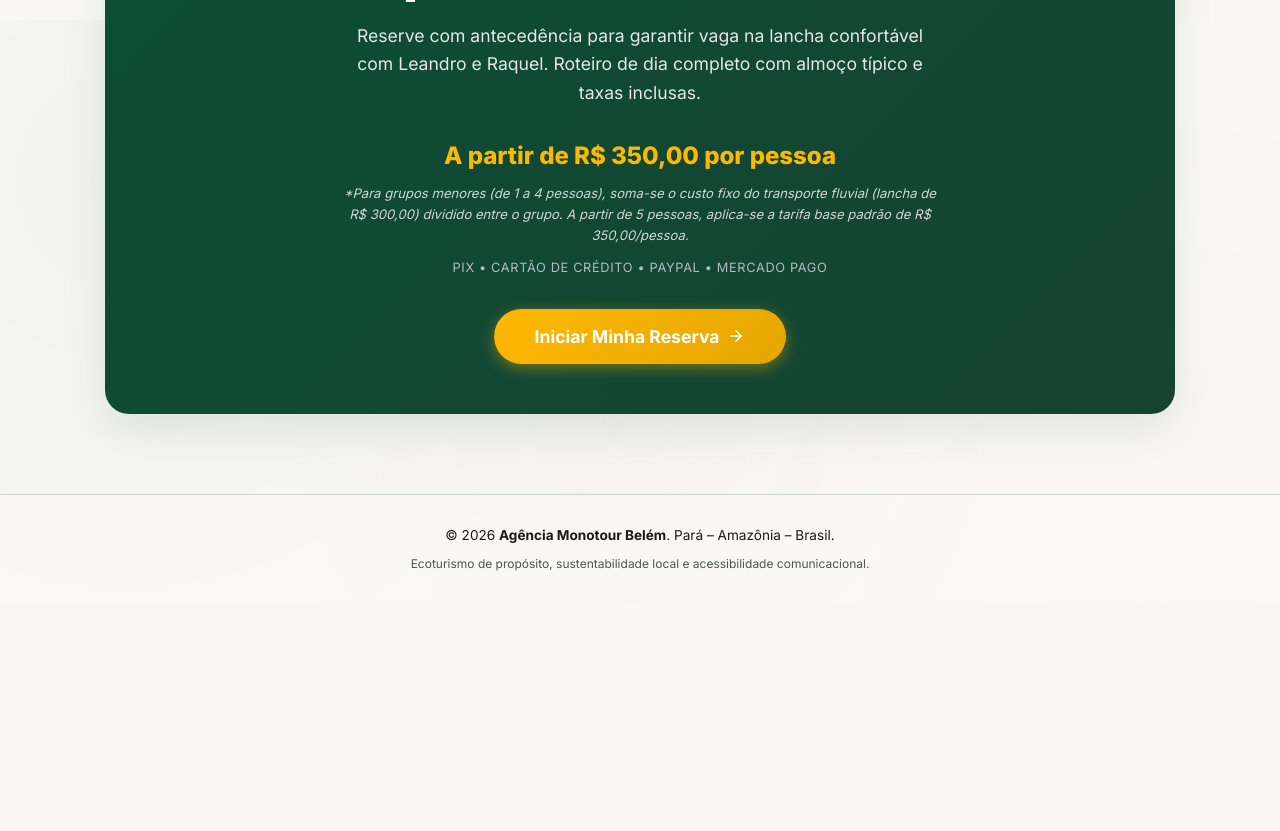
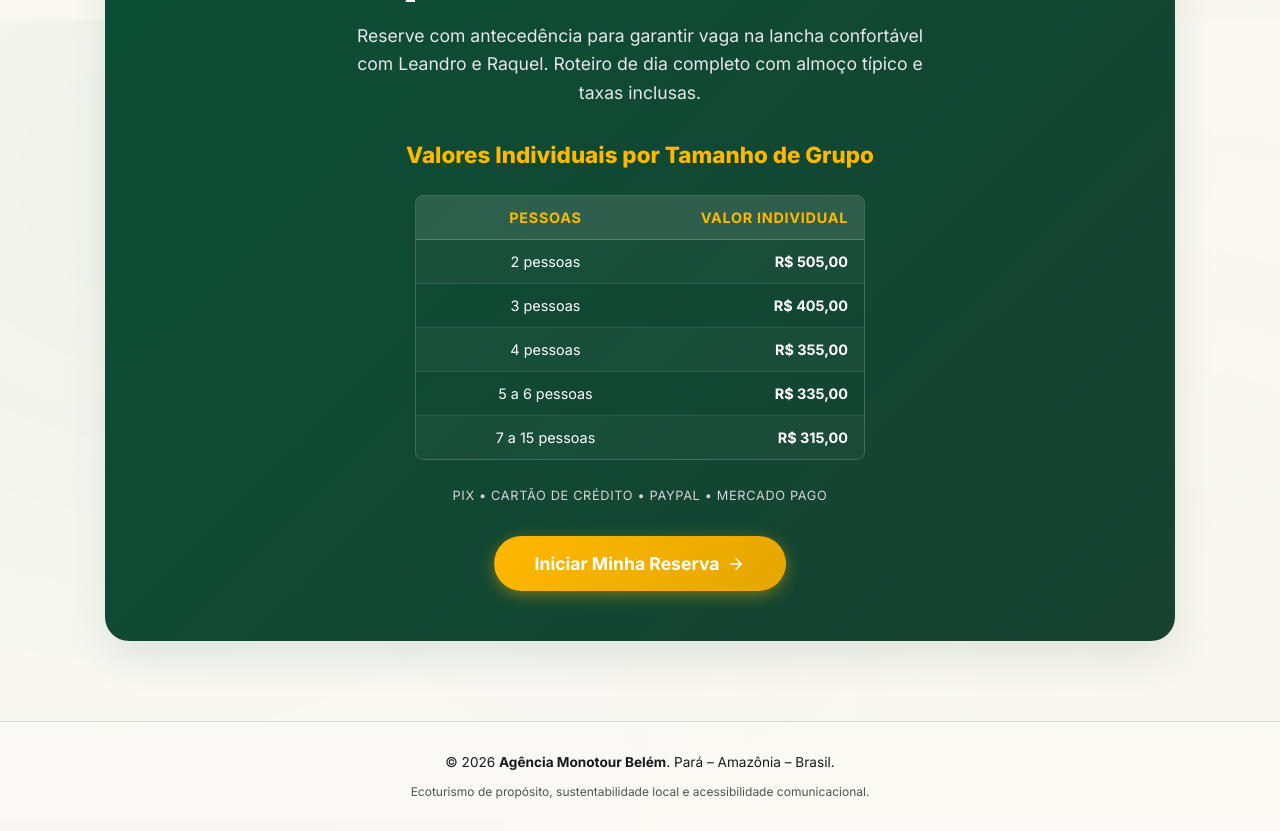
Before and after one commit to ianpietro/monotour, a React (Vite) app: page / in a window 1280 px wide. Shown: the part 6380-7211 px from the top of the page. Before the commit the page ends 6983 px from the top, so only its background shows below. Built offline with nearby package versions, Linux system fonts and the light colour scheme.

Commit message:
fix: implementar tabela oficial de precos individuais por pax baseados na imagem fornecida

```diff
--- a/index.html
+++ b/index.html
@@ -79,7 +79,7 @@
         "touristType": "Ecoturistas, famílias, viajantes em busca de cultura local, comunidade surda (acessível em Libras)",
         "offers": {
           "@type": "Offer",
-          "price": "350.00",
+          "price": "315.00",
           "priceCurrency": "BRL",
           "url": "https://monotour-belem.vercel.app/#/reserva",
           "category": "Admission",
@@ -115,7 +115,7 @@
             "description": "Produção e degustação de cacau orgânico no meio da floresta."
           }
         ],
-        "duration": "PT7H"
+        "duration": "PT8H"
       }
     </script>
   </head>
--- a/src/components/Client/BookingForm.jsx
+++ b/src/components/Client/BookingForm.jsx
@@ -272,16 +272,9 @@ export default function BookingForm({ onBookingSuccess }) {
 
               <div style={{ display: 'flex', flexDirection: 'column', gap: '12px', fontSize: '0.9rem' }}>
                 <div style={{ display: 'flex', justifyContent: 'space-between' }}>
-                  <span style={{ color: 'var(--text-muted)' }}>Passeio ({formData.passengers} x R$ 350)</span>
-                  <span style={{ color: 'var(--text-h)', fontWeight: '600' }}>R$ {pricing.baseSubtotal.toFixed(2)}</span>
+                  <span style={{ color: 'var(--text-muted)' }}>Passeio ({formData.passengers} x R$ {pricing.individualPrice})</span>
+                  <span style={{ color: 'var(--text-h)', fontWeight: '600' }}>R$ {pricing.subtotal.toFixed(2)}</span>
                 </div>
-
-                {pricing.transportCost > 0 && (
-                  <div style={{ display: 'flex', justifyContent: 'space-between' }}>
-                    <span style={{ color: 'var(--text-muted)' }}>Adicional de Transporte (Grupo &lt; 5 pax)</span>
-                    <span style={{ color: 'var(--text-h)', fontWeight: '600' }}>R$ {pricing.transportCost.toFixed(2)}</span>
-                  </div>
-                )}
 
               {pricing.interpreterFee > 0 && (
                 <div style={{ display: 'flex', justifyContent: 'space-between' }}>
--- a/src/components/Client/HomeView.jsx
+++ b/src/components/Client/HomeView.jsx
@@ -915,14 +915,59 @@ export default function HomeView() {
           <p style={{ fontSize: '1.1rem', color: '#E5E7EB', maxWidth: '600px', lineHeight: '1.6', margin: '0 0 10px 0' }}>
             Reserve com antecedência para garantir vaga na lancha confortável com Leandro e Raquel. Roteiro de dia completo com almoço típico e taxas inclusas.
           </p>
-          <div style={{ display: 'flex', flexDirection: 'column', alignItems: 'center', gap: '8px' }}>
-            <span style={{ fontSize: '1.5rem', color: 'var(--accent-gold)', fontWeight: '800' }}>
-              A partir de R$ 350,00 por pessoa
+          <div style={{ display: 'flex', flexDirection: 'column', alignItems: 'center', gap: '12px', width: '100%' }}>
+            <span style={{ fontSize: '1.4rem', color: 'var(--accent-gold)', fontWeight: '800' }}>
+              Valores Individuais por Tamanho de Grupo
             </span>
-            <span style={{ fontSize: '0.82rem', color: '#D1D5DB', fontStyle: 'italic', maxWidth: '600px', margin: '0 auto 4px auto' }}>
-              *Para grupos menores (de 1 a 4 pessoas), soma-se o custo fixo do transporte fluvial (lancha de R$ 300,00) dividido entre o grupo. A partir de 5 pessoas, aplica-se a tarifa base padrão de R$ 350,00/pessoa.
-            </span>
-            <span style={{ fontSize: '0.8rem', color: '#B3B9C2', textTransform: 'uppercase', letterSpacing: '0.05em' }}>
+
+            {/* Tiered Pricing Grid Table */}
+            <div style={{
+              width: '100%',
+              maxWidth: '450px',
+              margin: '10px auto',
+              borderRadius: '8px',
+              overflow: 'hidden',
+              border: '1px solid rgba(255, 255, 255, 0.2)',
+              fontSize: '0.9rem',
+              color: '#FFFFFF'
+            }}>
+              <div style={{
+                display: 'grid',
+                gridTemplateColumns: '1.2fr 1fr',
+                background: 'rgba(255, 255, 255, 0.12)',
+                fontWeight: '700',
+                padding: '10px 16px',
+                borderBottom: '1px solid rgba(255, 255, 255, 0.2)',
+                color: 'var(--accent-gold)',
+                textTransform: 'uppercase',
+                letterSpacing: '0.05em'
+              }}>
+                <span>Pessoas</span>
+                <span style={{ textAlign: 'right' }}>Valor Individual</span>
+              </div>
+              <div style={{ display: 'grid', gridTemplateColumns: '1.2fr 1fr', padding: '10px 16px', borderBottom: '1px solid rgba(255, 255, 255, 0.1)', background: 'rgba(255, 255, 255, 0.03)' }}>
+                <span>2 pessoas</span>
+                <span style={{ textAlign: 'right', fontWeight: '700' }}>R$ 505,00</span>
+              </div>
+              <div style={{ display: 'grid', gridTemplateColumns: '1.2fr 1fr', padding: '10px 16px', borderBottom: '1px solid rgba(255, 255, 255, 0.1)' }}>
+                <span>3 pessoas</span>
+                <span style={{ textAlign: 'right', fontWeight: '700' }}>R$ 405,00</span>
+              </div>
+              <div style={{ display: 'grid', gridTemplateColumns: '1.2fr 1fr', padding: '10px 16px', borderBottom: '1px solid rgba(255, 255, 255, 0.1)', background: 'rgba(255, 255, 255, 0.03)' }}>
+                <span>4 pessoas</span>
+                <span style={{ textAlign: 'right', fontWeight: '700' }}>R$ 355,00</span>
+              </div>
+              <div style={{ display: 'grid', gridTemplateColumns: '1.2fr 1fr', padding: '10px 16px', borderBottom: '1px solid rgba(255, 255, 255, 0.1)' }}>
+                <span>5 a 6 pessoas</span>
+                <span style={{ textAlign: 'right', fontWeight: '700' }}>R$ 335,00</span>
+              </div>
+              <div style={{ display: 'grid', gridTemplateColumns: '1.2fr 1fr', padding: '10px 16px', background: 'rgba(255, 255, 255, 0.03)' }}>
+                <span>7 a 15 pessoas</span>
+                <span style={{ textAlign: 'right', fontWeight: '700' }}>R$ 315,00</span>
+              </div>
+            </div>
+
+            <span style={{ fontSize: '0.8rem', color: '#D1D5DB', textTransform: 'uppercase', letterSpacing: '0.05em', marginTop: '4px' }}>
               Pix • Cartão de Crédito • PayPal • Mercado Pago
             </span>
           </div>
--- a/src/dataStore.js
+++ b/src/dataStore.js
@@ -144,10 +144,10 @@ const INITIAL_BOOKINGS = [
     paymentMethod: "paypal",
     status: "pago",
     tourId: "combu",
-    totalPaid: 1950.00,
-    subtotal: 1350.00,
+    totalPaid: 1584.18,
+    subtotal: 1215.00,
     interpreterFee: 300.00,
-    gatewayFee: 78.00,
+    gatewayFee: 69.18,
     originCity: "Paris",
     originState: "Île-de-France",
     originCountry: "França",
@@ -170,8 +170,8 @@ const INITIAL_BOOKINGS = [
     paymentMethod: "pix",
     status: "pago",
     tourId: "combu",
-    totalPaid: 1750.00,
-    subtotal: 1750.00,
+    totalPaid: 1675.00,
+    subtotal: 1675.00,
     interpreterFee: 0.00,
     gatewayFee: 0.00,
     originCity: "São Paulo",
@@ -196,10 +196,10 @@ const INITIAL_BOOKINGS = [
     paymentMethod: "link",
     status: "pago",
     tourId: "combu",
-    totalPaid: 2122.50,
-    subtotal: 1750.00,
+    totalPaid: 2044.63,
+    subtotal: 1675.00,
     interpreterFee: 300.00,
-    gatewayFee: 72.50,
+    gatewayFee: 69.63,
     originCity: "Washington D.C.",
     originState: "DC",
     originCountry: "Estados Unidos",
@@ -230,8 +230,8 @@ const INITIAL_BOOKINGS = [
     paymentMethod: "pix",
     status: "pago",
     tourId: "combu",
-    totalPaid: 2100.00,
-    subtotal: 2100.00,
+    totalPaid: 2010.00,
+    subtotal: 2010.00,
     interpreterFee: 0.00,
     gatewayFee: 0.00,
     originCity: "São Paulo",
@@ -265,10 +265,10 @@ const INITIAL_BOOKINGS = [
     paymentMethod: "paypal",
     status: "pago",
     tourId: "combu",
-    totalPaid: 2143.25,
-    subtotal: 1750.00,
+    totalPaid: 2064.88,
+    subtotal: 1675.00,
     interpreterFee: 300.00,
-    gatewayFee: 93.25,
+    gatewayFee: 89.88,
     originCity: "Paris",
     originState: "IDF",
     originCountry: "França",
@@ -299,8 +299,8 @@ const INITIAL_BOOKINGS = [
     paymentMethod: "pix",
     status: "pago",
     tourId: "combu",
-    totalPaid: 1700.00,
-    subtotal: 1700.00,
+    totalPaid: 1720.00,
+    subtotal: 1420.00,
     interpreterFee: 300.00,
     gatewayFee: 0.00,
     fichaCompleted: false
@@ -412,13 +412,21 @@ export const PAYMENT_METHODS = {
   inter: { name: "Inter (Transf. Internacional)", feePercent: 1.5, flatFee: 5.00 }
 };
 
+export const getIndividualPrice = (passengers) => {
+  const baseOffset = getBasePrice() - 350;
+  let price = 315;
+  if (passengers <= 2) price = 505;
+  else if (passengers === 3) price = 405;
+  else if (passengers === 4) price = 355;
+  else if (passengers <= 6) price = 335;
+
+  return price + baseOffset;
+};
+
 export const calculateTotal = (passengers, language, paymentMethod) => {
-  const basePrice = getBasePrice();
+  const individualPrice = getIndividualPrice(passengers);
   const interpreterRate = getInterpreterRate();
-
-  const transportCost = passengers < 5 ? 300 : 0;
-  const baseSubtotal = passengers * basePrice;
-  const subtotal = baseSubtotal + transportCost;
+  const subtotal = passengers * individualPrice;
 
   // Interpreter fee if language is not Portuguese
   const interpreterFee = (language && language !== "portugues") ? interpreterRate : 0;
@@ -432,8 +440,7 @@ export const calculateTotal = (passengers, language, paymentMethod) => {
   const totalPaid = parseFloat((rawTotal + gatewayFee).toFixed(2));
 
   return {
-    baseSubtotal,
-    transportCost,
+    individualPrice,
     subtotal,
     interpreterFee,
     gatewayFee: parseFloat(gatewayFee.toFixed(2)),
```
